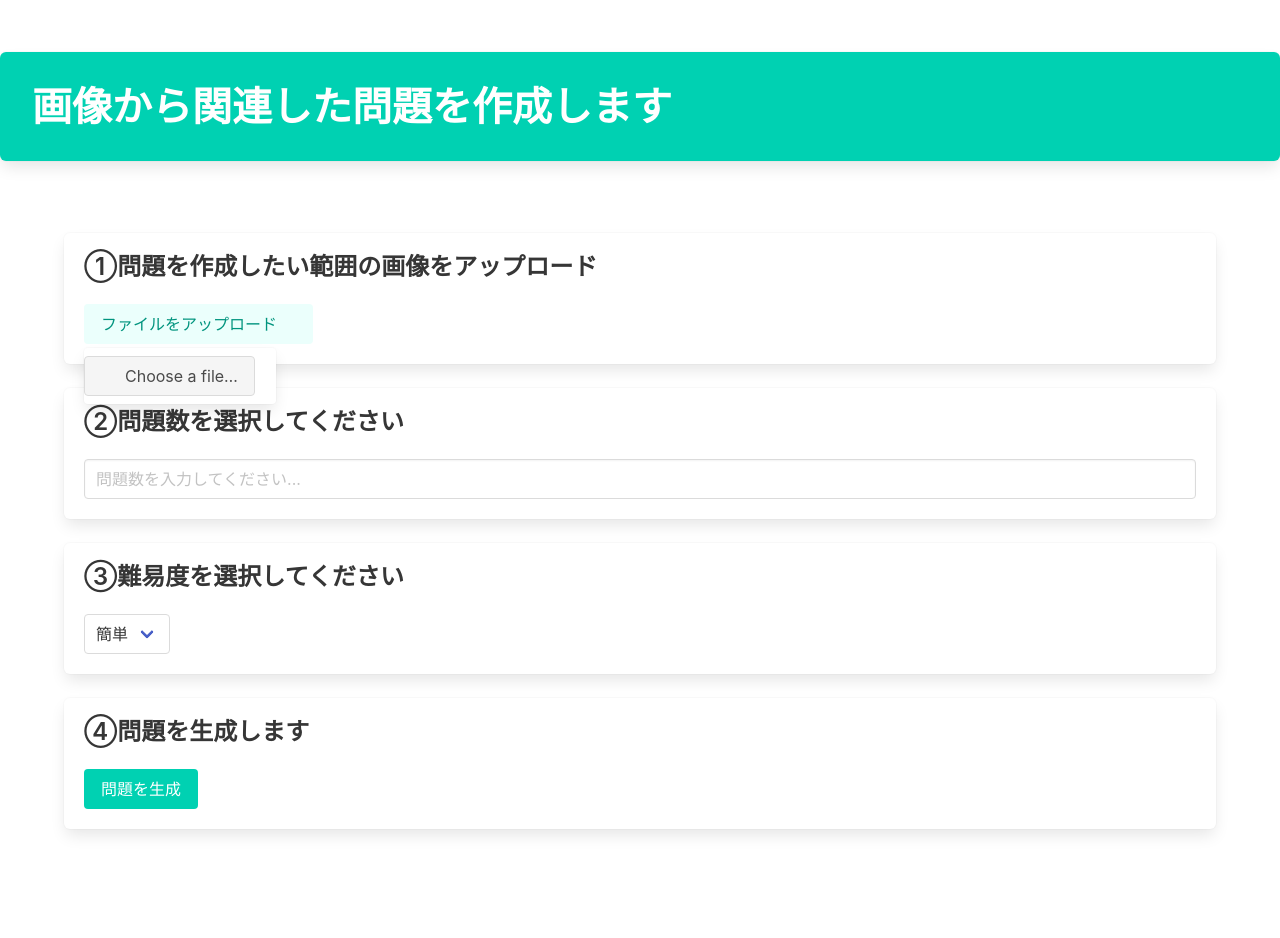
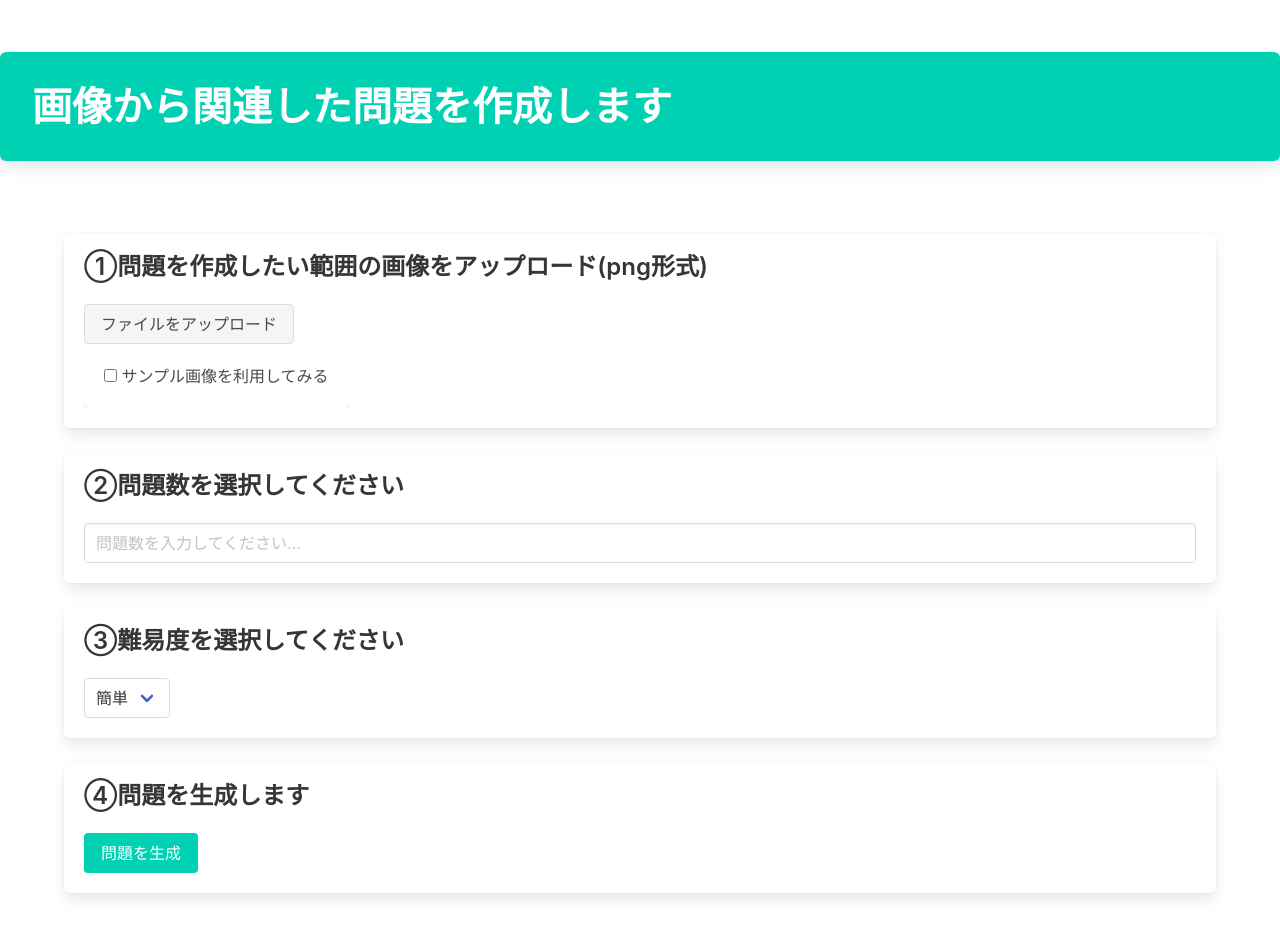
Before and after one commit to ut-code/coeteco-hack-1-f, a website: page public/home.html in a window 1280 px wide. Before the commit the page ends 877 px from the top, so only its background shows below. Drawn offline with nearby package versions, Linux system fonts and the light colour scheme.

Commit message:
ファイルをアップロードしていないと警告が出るようにした。

```diff
--- a/package.json
+++ b/package.json
@@ -14,6 +14,7 @@
   "license": "ISC",
   "dependencies": {
     "bulma": "^0.9.4",
+    "fs": "^0.0.1-security",
     "openai": "^4.20.1"
   }
 }
--- a/public/home.html
+++ b/public/home.html
@@ -12,35 +12,28 @@
 		<div class="section">
 			<div class="container">
                 <div class="box">
-                    <h4 class="title is-4 has-text-left">①問題を作成したい範囲の画像をアップロード</h4>
-
+                    <h4 class="title is-4 has-text-left">①問題を作成したい範囲の画像をアップロード(png形式)</h4>
                     <div class="dropdown is-active">
                         <div class="dropdown-trigger">
-                            <button class="button is-primary is-light is-fullwidth">
-                                <span>ファイルをアップロード</span>
-                                <span class="icon is-small">
-                                    <i class="fas fa-upload"></i>
+                            <label class="file-label">
+                                <input class="file-input" type="file" name="file" id="file">
+                                <span class="file-cta has-text-centered is-primary"> <!-- is-primaryをfile-ctaに追加 -->
+                                    <span class="file-label">
+                                        ファイルをアップロード
+                                    </span>
                                 </span>
-                            </button>
-                        </div>
-                        <div class="dropdown-menu" id="dropdown-menu" role="menu">
-                            <div class="dropdown-content">
-                                <div class="file">
-                                    <label class="file-label">
-                                        <input class="file-input" type="file" name="file" id="file">
-                                        <span class="file-cta">
-                                            <span class="file-icon">
-                                                <i class="fas fa-cloud-upload-alt"></i>
-                                            </span>
-                                            <span class="file-label">
-                                                Choose a file…
-                                            </span>
-                                        </span>
+                            </label>
+                            <label class="file-label">
+                                <span class="box has-text-centered is-primary"> <!-- is-primaryをfile-ctaに追加 -->
+                                    <label class="checkbox">
+                                        <input type="checkbox" id = "checkbox">
+                                        サンプル画像を利用してみる
                                     </label>
-                                </div>
-                            </div>
+                                </span>
+                            </label>
                         </div>
                     </div>
+
                 </div>
 
                <!-- 問題数選択 -->
```
Also changed, not shown: public/home.js (+12 -3 lines), 1 other file.
